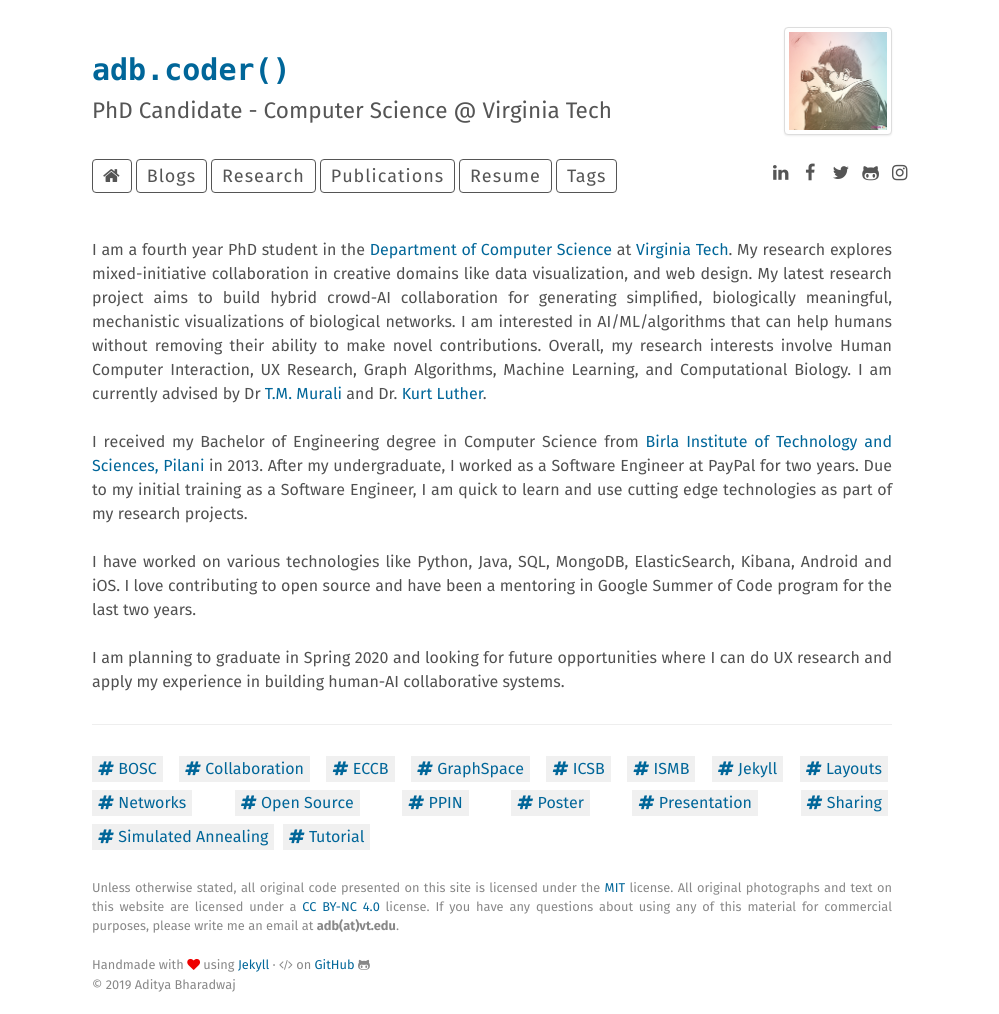
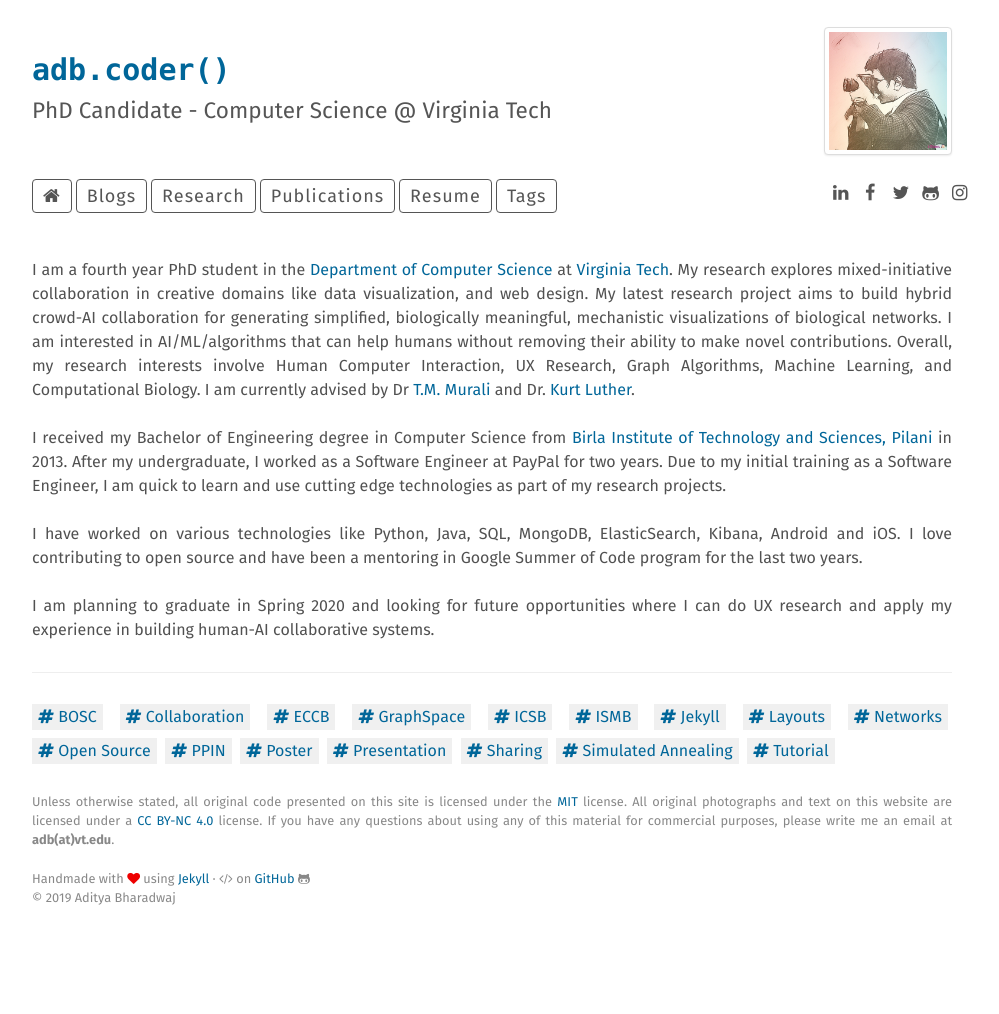
Before and after one commit to adbharadwaj/adbharadwaj.github.io, a Jekyll site: the page built from index.html, in a window 1280 px wide. Shown: the whole page, without its empty margins (148-1147 px from the left). Built offline with Jekyll 4.4.1, drawn with Linux system fonts in a browser that asks for light colours; after the commit the page ends 928 px from its top, so only the background shows below that.

Commit message:
Update _responsive.scss

```diff
--- a/assets/scss/_responsive.scss
+++ b/assets/scss/_responsive.scss
@@ -3,13 +3,13 @@
     font-size: 20px;
   }
   .container, .footer, .nav {
-    max-width: 32rem;
+    max-width: 36rem;
   }
 }
 
 @media only screen and (min-width: 1200px) {
   .container, .footer, .nav {
-    max-width: 42rem;
+    max-width: 48rem;
   }
 }
 
```
